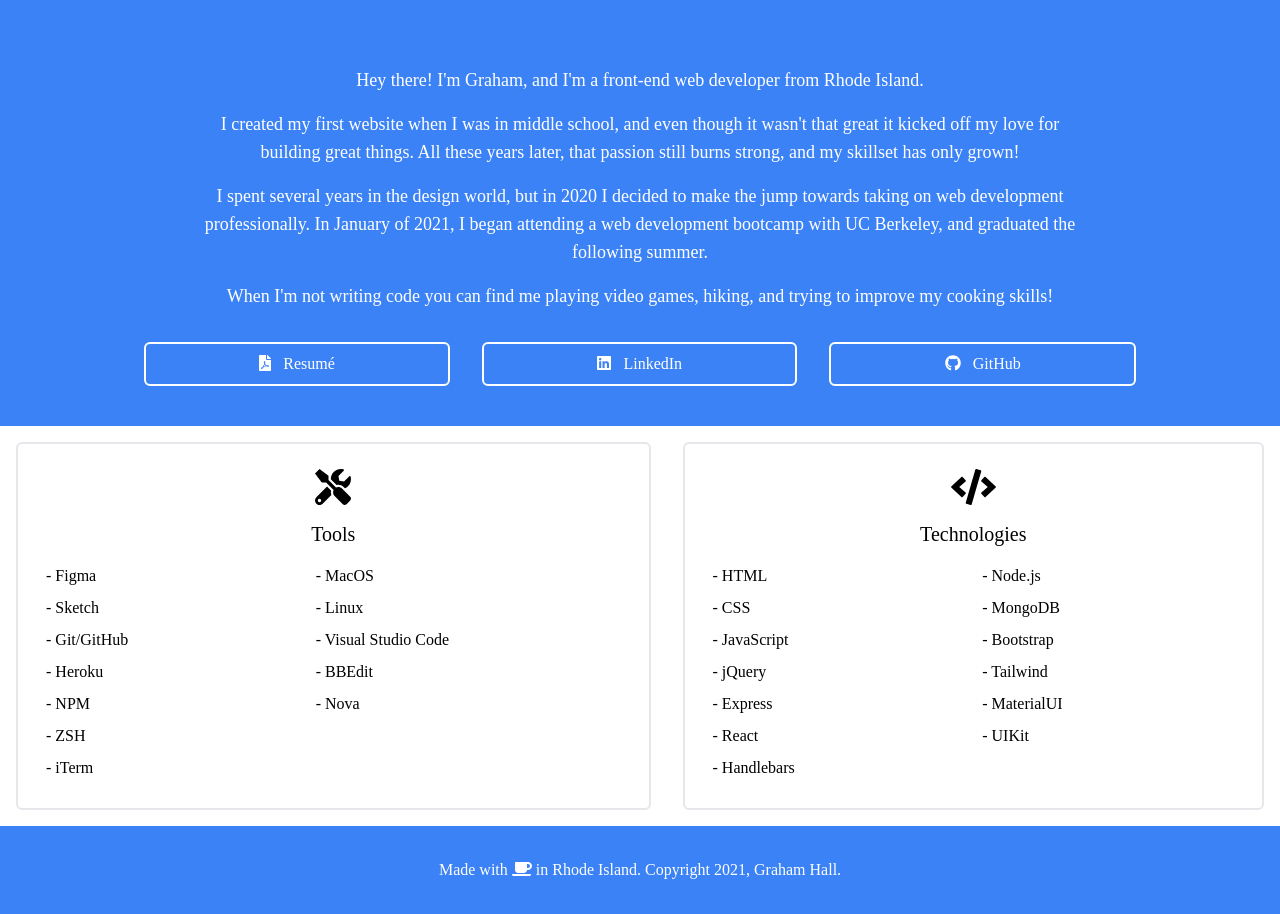
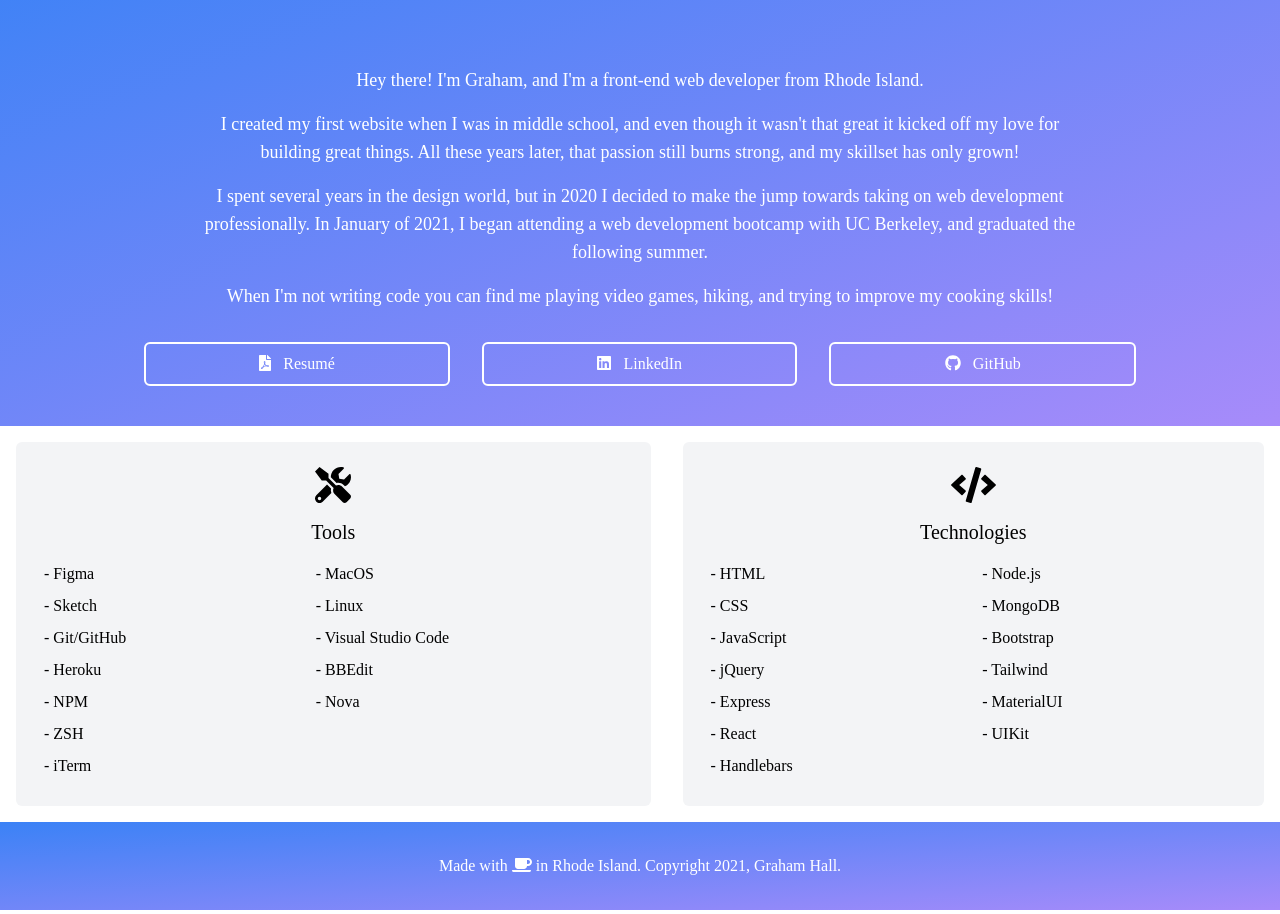
Before and after one commit to ghall89/react-portfolio, a React (Create React App) app: page / in a window 1280 px wide. Shown: the part 422-1336 px from the top of the page. Built offline with nearby package versions, Linux system fonts and the light colour scheme.

Commit message:
style tweaks

```diff
--- a/src/Components/About.js
+++ b/src/Components/About.js
@@ -2,7 +2,7 @@
 
 const About = () => {
 	return (
-		<div className="bg-blue-500 p-6 mt-20">
+		<div className="bg-gradient-to-br from-blue-500 to-purple-400 p-6 mt-20">
 			<div className="w-full h-20">
 				<img
 					class="rounded-full w-52 mx-auto transform -translate-y-32"
--- a/src/Components/Footer.js
+++ b/src/Components/Footer.js
@@ -13,7 +13,7 @@
 	};
 
 	return (
-		<footer class="text-center text-white p-8 bg-blue-500">
+		<footer class="text-center text-white p-8 bg-gradient-to-br from-blue-500 to-purple-400 ">
 			<p>
 				<span>
 					Made with <FontAwesomeIcon icon={faCoffee} /> in Rhode Island.
--- a/src/Components/Skills.js
+++ b/src/Components/Skills.js
@@ -36,7 +36,7 @@
 	return (
 		<div className="sm:flex">
 			{skillList.map(skills => (
-				<div class=" flex-grow rounded-md border-2 border-gray-200 p-3 m-4 ">
+				<div class="bg-gray-100 flex-grow rounded-md p-3 m-4 ">
 					<div className="text-center text-4xl m-3">{skills.icon}</div>
 
 					<h3 class="text-center text-xl">{skills.title}</h3>
```
